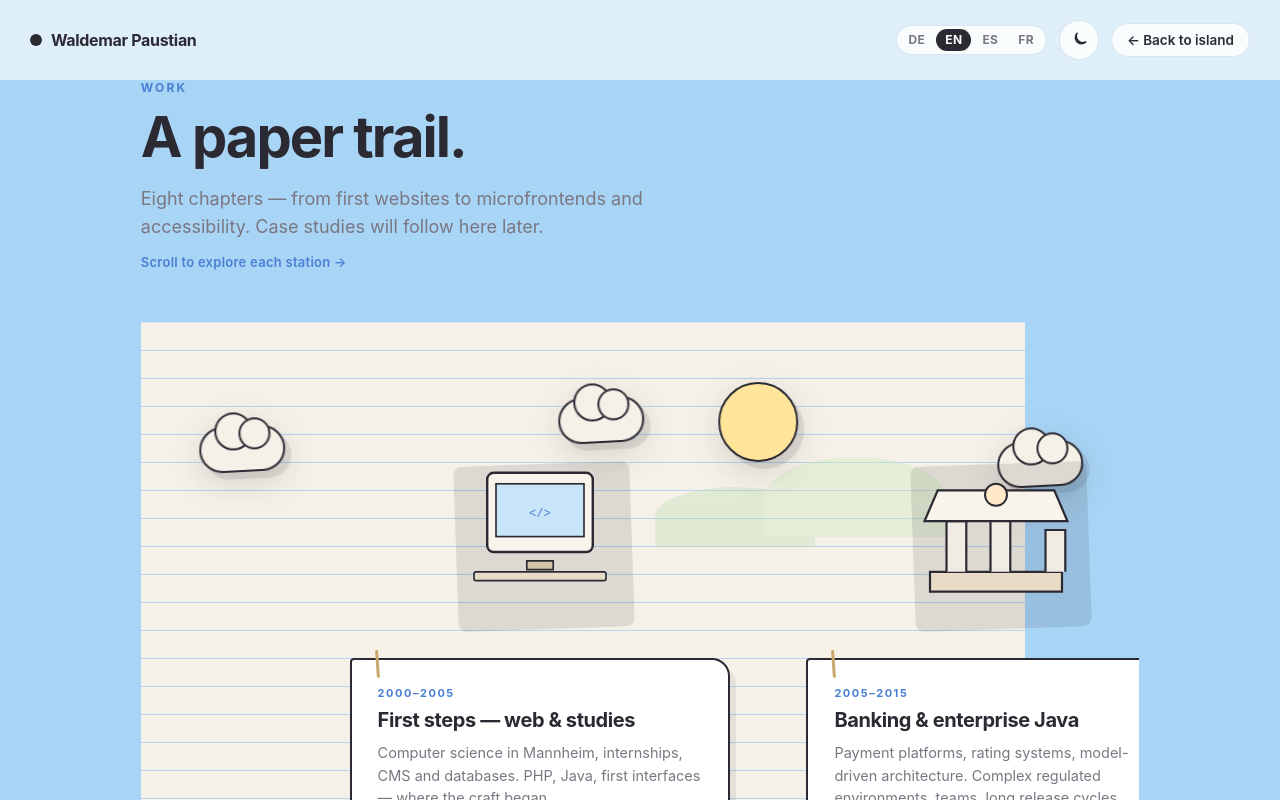
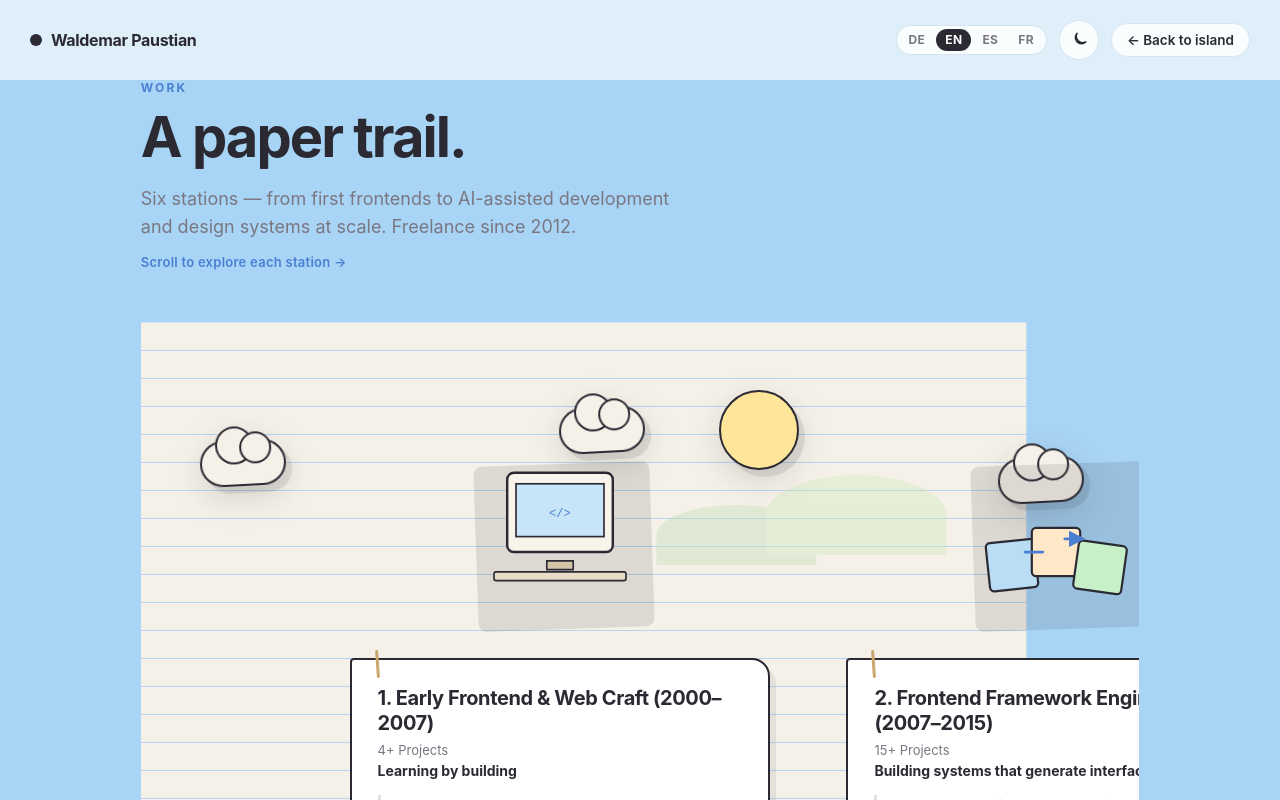
Before and after one commit to waldemarpaustian-engineering/portfolio-diorama-react, a React (Vite) app: page /work in a window 1280 px wide. Shown: the top 800 px of the page. Built offline with nearby package versions, Linux system fonts and the light colour scheme; no server answers.

Commit message:
work page

```diff
--- a/src/data/journey.js
+++ b/src/data/journey.js
@@ -1,11 +1,9 @@
 // Chapter order and visual keys. Copy lives in i18n (`work.chapters`).
 export const JOURNEY_CHAPTERS = [
-  { id: 'start', years: '2000–2005', art: 'studium' },
-  { id: 'banking', years: '2005–2015', art: 'banking' },
-  { id: 'frameworks', years: '2015–2017', art: 'frameworks' },
-  { id: 'chatbot', years: '2017–2019', art: 'chatbot' },
-  { id: 'startup', years: '2019–2021', art: 'startup' },
-  { id: 'mobility', years: '2021', art: 'mobility' },
-  { id: 'design', years: '2021–2023', art: 'design' },
-  { id: 'today', years: '2023–heute', art: 'today' },
+  { id: 'early-web', art: 'studium' },
+  { id: 'framework-engineering', art: 'frameworks' },
+  { id: 'modern-architecture', art: 'banking' },
+  { id: 'product-platform', art: 'startup' },
+  { id: 'ai-augmented', art: 'today' },
+  { id: 'design-systems', art: 'design' },
 ]
--- a/src/i18n/index.js
+++ b/src/i18n/index.js
@@ -21,11 +21,11 @@ const resources = {
       about: {
         eyebrow: 'About me',
         title: 'Hi, I’m Waldemar.',
-        intro: 'I’m a frontend developer with more than 25 years of experience building interfaces that feel clear, fast, and thoughtful.',
+        intro: 'I’m a frontend developer with more than 25 years of experience building interfaces that feel clear, fast, and thoughtful. Freelance since 2012.',
         blocks: [
           {
             title: 'Frontend Development',
-            text: 'With React, Angular and Vue.js I build scalable frontends — from reusable components and libraries to microfrontend architectures designed for long-term maintainability and reliable everyday use.',
+            text: 'I build scalable frontends — from reusable components and libraries to architectures designed for long-term maintainability and reliable everyday use.',
           },
           {
             title: 'Industries & AI',
@@ -45,41 +45,46 @@ const resources = {
       work: {
         eyebrow: 'Work',
         title: 'A paper trail.',
-        lead: 'Eight chapters — from first websites to microfrontends and accessibility. Case studies will follow here later.',
+        lead: 'Six stations — from first frontends to AI-assisted development and design systems at scale. Freelance since 2012.',
         hint: 'Scroll to explore each station →',
         ariaTrack: 'Career chapters',
         chapters: [
           {
-            title: 'First steps — web & studies',
-            text: 'Computer science in Mannheim, internships, CMS and databases. PHP, Java, first interfaces — where the craft began.',
+            title: '1. Early Frontend & Web Craft (2000–2007)',
+            projects: '4+ Projects',
+            tagline: 'Learning by building',
+            text: 'During my computer science studies I gained hands-on experience at web agencies and as a working student at an AI company. That’s where my first frontends and interactive web applications took shape.',
           },
           {
-            title: 'Banking & enterprise Java',
-            text: 'Payment platforms, rating systems, model-driven architecture. Complex regulated environments, teams, long release cycles.',
+            title: '2. Frontend Framework Engineering (2007–2015)',
+            projects: '15+ Projects',
+            tagline: 'Building systems that generate interfaces',
+            text: 'Development of model-driven frontend systems, generators and reusable UI frameworks for complex enterprise applications. Freelance since 2012. Focus on automation, scaling and structured UI architecture.',
+            note: '(This is where the bulk of my enterprise banking projects live.)',
           },
           {
-            title: 'Switching frameworks — JSF to Angular',
-            text: 'Migrating legacy apps to modern frontends — Angular 2, GWT editors, rebuilding sales platforms from the ground up.',
+            title: '3. Modern Frontend Architecture (2015–2019)',
+            projects: '6+ Projects',
+            tagline: 'From legacy to component-driven systems',
+            text: 'Shift to modern frontend architectures and reactive UI concepts. Migration of existing systems and building scalable component landscapes.',
           },
           {
-            title: 'Chatbot & cloud',
-            text: 'Solo frontend for a conversational app with charts and live handoff. Then a greenfield ETL tool in AWS with Angular and D3.',
+            title: '4. Product & Platform Engineering (2019–2022)',
+            projects: '4 Projects',
+            tagline: 'Building products from zero',
+            text: 'Development of new platforms and digital products in startup and enterprise environments. Focus on product architecture, modular systems and integration.',
           },
           {
-            title: 'Startup — from zero to product',
-            text: 'First developer and architect in a startup — no-code form platform, React, GraphQL, design system with Storybook, scaling the team.',
+            title: '5. AI-Augmented Development (2022–Today)',
+            projects: '10+ AI-driven initiatives',
+            tagline: 'Human + AI workflows',
+            text: 'Early adoption of AI-assisted development and automated engineering processes. Using modern tools for code generation, analysis, refactoring and workflow optimization.',
           },
           {
-            title: 'Rail & Vue',
-            text: 'Passenger sales system — Vue.js 3, AWS, performant components in an agile environment.',
-          },
-          {
-            title: 'Design systems & public sector',
-            text: 'Robo-advisory and public administration — Angular across versions, company-wide design system, Flutter apps, mentoring.',
-          },
-          {
-            title: 'A11y, microfrontends & AI from 2023',
-            text: 'Hub app and microfrontend platform, Figma tokens, accessibility as a dedicated role — and AI-assisted development in everyday work since 2023.',
+            title: '6. Design Systems & Platform Scale (2021–Today)',
+            projects: '6+ Large-scale frontend systems',
+            tagline: 'Frontend ecosystems at scale',
+            text: 'Building and scaling company-wide design systems, component libraries and platform architectures. Focus on consistency, accessibility and scalable frontend strategies.',
           },
         ],
       },
@@ -118,11 +123,11 @@ const resources = {
       about: {
         eyebrow: 'Über mich',
         title: 'Hallo, ich bin Waldemar.',
-        intro: 'Ich bin Frontend-Entwickler — seit über 25 Jahren baue ich Weboberflächen, die klar, schnell und angenehm zu nutzen sind.',
+        intro: 'Ich bin Frontend-Entwickler — seit über 25 Jahren baue ich Weboberflächen, die klar, schnell und angenehm zu nutzen sind. Freiberufler seit 2012.',
         blocks: [
           {
             title: 'Frontend Entwicklung',
-            text: 'Mit React, Angular und Vue.js realisiere ich skalierbare Frontends — von wiederverwendbaren Komponenten und Libraries bis zu Microfrontend-Architekturen, die langfristig wartbar und im Alltag zuverlässig funktionieren.',
+            text: 'Ich realisiere skalierbare Frontends — von wiederverwendbaren Komponenten und Libraries bis zu Architekturen, die langfristig wartbar und im Alltag zuverlässig funktionieren.',
           },
           {
             title: 'Branchen & KI',
@@ -142,41 +147,46 @@ const resources = {
       work: {
         eyebrow: 'Arbeit',
         title: 'Eine Papier-Reise.',
-        lead: 'Acht Kapitel — von den ersten Webseiten bis zu Microfrontends und Barrierefreiheit. Case Studies folgen hier später.',
+        lead: 'Sechs Stationen — von den ersten Frontends bis zu KI-gestützter Entwicklung und Design Systems im großen Maßstab. Freiberufler seit 2012.',
         hint: 'Scrollen, um die Stationen zu entdecken →',
         ariaTrack: 'Werdegang-Kapitel',
         chapters: [
           {
-            title: 'Erste Schritte — Web & Studium',
-            text: 'Informatikstudium in Mannheim mit Abschluss als Diplom-Informatiker, dazu Praktika sowie Arbeit mit CMS und Datenbanken. PHP, Java, erste Oberflächen — hier hat das Handwerk begonnen.',
+            title: '1. Early Frontend & Web Craft (2000–2007)',
+            projects: '4+ Projects',
+            tagline: 'Learning by building',
+            text: 'Während meines Informatikstudiums sammelte ich praktische Erfahrung in Web-Agenturen und als Werkstudent in einer KI-Firma. Dort entstanden meine ersten Frontends und interaktiven Web-Anwendungen.',
           },
           {
-            title: 'Banken & Enterprise Java',
-            text: 'Zahlungsverkehr, Rating-Plattformen, modellgetriebene Architektur. Komplexe regulierte Systeme, Teams, lange Release-Zyklen.',
+            title: '2. Frontend Framework Engineering (2007–2015)',
+            projects: '15+ Projects',
+            tagline: 'Building systems that generate interfaces',
+            text: 'Entwicklung modellgetriebener Frontend-Systeme, Generatoren und wiederverwendbarer UI-Frameworks für komplexe Enterprise-Anwendungen. Freiberufler seit 2012. Fokus auf Automatisierung, Skalierung und strukturierten UI-Aufbau.',
+            note: '(Hier steckt der größte Block meiner Enterprise-Banking-Projekte drin.)',
           },
           {
-            title: 'Frameworks wechseln — JSF zu Angular',
-            text: 'Migration alter Anwendungen auf moderne Frontends — Angular 2, GWT-Editoren, Vertriebsplattformen neu gedacht.',
+            title: '3. Modern Frontend Architecture (2015–2019)',
+            projects: '6+ Projects',
+            tagline: 'From legacy to component-driven systems',
+            text: 'Wechsel in moderne Frontend-Architekturen mit reaktiven UI-Konzepten. Migration bestehender Systeme und Aufbau skalierbarer Komponentenlandschaften.',
           },
           {
-            title: 'Chatbot & Cloud',
-            text: 'Alleine Frontend für eine Conversational App mit Charts und Live-Übergabe. Danach ein ETL-Tool in der AWS-Cloud — Greenfield mit Angular und D3.',
+            title: '4. Product & Platform Engineering (2019–2022)',
+            projects: '4 Projects',
+            tagline: 'Building products from zero',
+            text: 'Entwicklung neuer Plattformen und digitaler Produkte im Startup- und Enterprise-Umfeld. Fokus auf Produktarchitektur, modulare Systeme und Integration.',
           },
           {
-            title: 'Startup — von null auf Produkt',
-            text: 'Erstentwickler und Architekt in einem Startup — No-Code-Formularplattform, React, GraphQL, Design System mit Storybook, Team skalieren.',
+            title: '5. AI-Augmented Development (2022–Today)',
+            projects: '10+ AI-driven initiatives',
+            tagline: 'Human + AI workflows',
+            text: 'Früher Einstieg in KI-gestützte Entwicklung und automatisierte Entwicklungsprozesse. Einsatz moderner Werkzeuge zur Codegenerierung, Analyse, Refactoring und Workflow-Optimierung.',
           },
           {
-            title: 'Bahn & Vue',
-            text: 'Vertriebssystem Personenverkehr — Vue.js 3, AWS, performante Komponenten im agilen Umfeld.',
-          },
-          {
-            title: 'Design Systems & öffentlicher Sektor',
-            text: 'Robo-Advisory und öffentliche Verwaltung — Angular über viele Versionen, unternehmensweites Design System, Flutter-Apps, Mentoring.',
-          },
-          {
-            title: 'A11y, Microfrontends & KI ab 2023',
-            text: 'Hub-App und Microfrontend-Plattform, Figma Tokens, Barrierefreiheit als feste Rolle — und KI-gestützte Entwicklung im Alltag seit 2023.',
+            title: '6. Design Systems & Platform Scale (2021–Today)',
+            projects: '6+ Large-scale frontend systems',
+            tagline: 'Frontend ecosystems at scale',
+            text: 'Aufbau und Skalierung unternehmensweiter Design Systeme, Komponentenbibliotheken und Plattformarchitekturen. Fokus auf Konsistenz, Accessibility und skalierbare Frontend-Strategien.',
           },
         ],
       },
@@ -215,11 +225,11 @@ const resources = {
       about: {
         eyebrow: 'Sobre mí',
         title: 'Hola, soy Waldemar.',
-        intro: 'Soy desarrollador frontend con más de 25 años de experiencia creando interfaces claras, rápidas y agradables de usar.',
+        intro: 'Soy desarrollador frontend con más de 25 años de experiencia creando interfaces claras, rápidas y agradables de usar. Freelance desde 2012.',
         blocks: [
           {
             title: 'Desarrollo Frontend',
-            text: 'Con React, Angular y Vue.js desarrollo frontends escalables — desde componentes y librerías reutilizables hasta arquitecturas microfrontend, pensadas para un mantenimiento sostenible y un uso fiable en el día a día.',
+            text: 'Desarrollo frontends escalables — desde componentes y librerías reutilizables hasta arquitecturas pensadas para un mantenimiento sostenible y un uso fiable en el día a día.',
           },
           {
             title: 'Sectores & IA',
@@ -239,18 +249,47 @@ const resources = {
       work: {
         eyebrow: 'Trabajo',
         title: 'Un camino de papel.',
-        lead: 'Ocho capítulos — desde las primeras webs hasta microfrontends y accesibilidad. Los casos de estudio llegarán después.',
+        lead: 'Seis estaciones — desde los primeros frontends hasta desarrollo con IA y design systems a escala. Freelance desde 2012.',
         hint: 'Desplázate para descubrir cada estación →',
         ariaTrack: 'Capítulos de trayectoria',
         chapters: [
-          { title: 'Primeros pasos — web y estudios', text: 'Informática en Mannheim, prácticas, CMS y bases de datos. PHP, Java, primeras interfaces — aquí empezó el oficio.' },
-          { title: 'Banca y Java enterprise', text: 'Plataformas de pagos, rating, arquitectura dirigida por modelos. Entornos regulados, equipos, ciclos largos.' },
-          { title: 'Cambio de frameworks — JSF a Angular', text: 'Migración legacy a frontends modernos — Angular 2, editores GWT, plataformas de ventas rehechas.' },
-          { title: 'Chatbot y nube', text: 'Frontend en solitario para app conversacional con gráficos. Después, ETL en AWS con Angular y D3.' },
-          { title: 'Startup — de cero a producto', text: 'Primer desarrollador y arquitecto — plataforma de formularios, React, GraphQL, design system con Storybook.' },
-          { title: 'Ferrocarril y Vue', text: 'Ventas de transporte de pasajeros — Vue.js 3, AWS, componentes performantes.' },
-          { title: 'Design systems y sector público', text: 'Robo-advisory y administración pública — Angular, design system corporativo, Flutter, mentoring.' },
-          { title: 'A11y, microfrontends e IA desde 2023', text: 'Hub app, microfrontends, tokens Figma, accesibilidad dedicada — IA en el desarrollo desde 2023.' },
+          {
+            title: '1. Early Frontend & Web Craft (2000–2007)',
+            projects: '4+ Projects',
+            tagline: 'Learning by building',
+            text: 'Durante mis estudios de informática adquirí experiencia práctica en agencias web y como estudiante en una empresa de IA. Allí surgieron mis primeros frontends y aplicaciones web interactivas.',
+          },
+          {
+            title: '2. Frontend Framework Engineering (2007–2015)',
+            projects: '15+ Projects',
+            tagline: 'Building systems that generate interfaces',
+            text: 'Desarrollo de sistemas frontend dirigidos por modelos, generadores y frameworks UI reutilizables para aplicaciones enterprise complejas. Freelance desde 2012. Enfoque en automatización, escalado y arquitectura UI estructurada.',
+            note: '(Aquí está la mayor parte de mis proyectos enterprise en el sector bancario.)',
+          },
+          {
+            title: '3. Modern Frontend Architecture (2015–2019)',
+            projects: '6+ Projects',
+            tagline: 'From legacy to component-driven systems',
+            text: 'Transición a arquitecturas frontend modernas y conceptos UI reactivos. Migración de sistemas existentes y construcción de paisajes de componentes escalables.',
+          },
+          {
+            title: '4. Product & Platform Engineering (2019–2022)',
+            projects: '4 Projects',
+            tagline: 'Building products from zero',
+            text: 'Desarrollo de nuevas plataformas y productos digitales en entornos startup y enterprise. Enfoque en arquitectura de producto, sistemas modulares e integración.',
+          },
+          {
+            title: '5. AI-Augmented Development (2022–Today)',
+            projects: '10+ AI-driven initiatives',
+            tagline: 'Human + AI workflows',
+            text: 'Adopción temprana del desarrollo asistido por IA y procesos de ingeniería automatizados. Uso de herramientas modernas para generación de código, análisis, refactoring y optimización de flujos.',
+          },
+          {
+            title: '6. Design Systems & Platform Scale (2021–Today)',
+            projects: '6+ Large-scale frontend systems',
+            tagline: 'Frontend ecosystems at scale',
+            text: 'Construcción y escalado de design systems corporativos, bibliotecas de componentes y arquitecturas de plataforma. Enfoque en consistencia, accesibilidad y estrategias frontend escalables.',
+          },
         ],
       },
       blog: {
@@ -288,11 +327,11 @@ const resources = {
       about: {
         eyebrow: 'À propos',
         title: 'Bonjour, je suis Waldemar.',
-        intro: 'Je suis développeur frontend avec plus de 25 ans d’expérience à créer des interfaces claires, rapides et agréables à utiliser.',
+        intro: 'Je suis développeur frontend avec plus de 25 ans d’expérience à créer des interfaces claires, rapides et agréables à utiliser. Freelance depuis 2012.',
         blocks: [
           {
             title: 'Développement frontend',
-            text: 'Avec React, Angular et Vue.js, je conçois des frontends évolutifs — des composants et bibliothèques réutilisables aux architectures microfrontend, pensés pour une maintenance durable et une utilisation fiable au quotidien.',
+            text: 'Je conçois des frontends évolutifs — des composants et bibliothèques réutilisables aux architectures pensées pour une maintenance durable et une utilisation fiable au quotidien.',
           },
           {
             title: 'Secteurs & IA',
@@ -312,18 +351,47 @@ const resources = {
       work: {
         eyebrow: 'Travail',
         title: 'Un voyage en papier.',
-        lead: 'Huit chapitres — des premiers sites aux microfrontends et à l’accessibilité. Les études de cas suivront ici.',
+        lead: 'Six stations — des premiers frontends au développement assisté par IA et aux design systems à grande échelle. Freelance depuis 2012.',
         hint: 'Fais défiler pour découvrir chaque station →',
         ariaTrack: 'Chapitres du parcours',
         chapters: [
-          { title: 'Premiers pas — web et études', text: 'Informatique à Mannheim, stages, CMS et bases de données. PHP, Java, premières interfaces — le métier commence ici.' },
-          { title: 'Banque et Java enterprise', text: 'Paiements, notation, architecture pilotée par modèles. Environnements régulés, équipes, cycles longs.' },
-          { title: 'Changement de frameworks — JSF vers Angular', text: 'Migration legacy vers frontends modernes — Angular 2, éditeurs GWT, plateformes commerciales repensées.' },
-          { title: 'Chatbot et cloud', text: 'Frontend solo pour app conversationnelle avec graphiques. Puis ETL sur AWS avec Angular et D3.' },
-          { title: 'Startup — de zéro au produit', text: 'Premier développeur et architecte — plateforme de formulaires, React, GraphQL, design system avec Storybook.' },
-          { title: 'Rail et Vue', text: 'Vente transport voyageurs — Vue.js 3, AWS, composants performants.' },
-          { title: 'Design systems et secteur public', text: 'Robo-advisory et administration publique — Angular, design system d’entreprise, Flutter, mentoring.' },
-          { title: 'A11y, microfrontends et IA depuis 2023', text: 'Hub app, microfrontends, tokens Figma, accessibilité dédiée — IA au quotidien depuis 2023.' },
+          {
+            title: '1. Early Frontend & Web Craft (2000–2007)',
+            projects: '4+ Projects',
+            tagline: 'Learning by building',
+            text: 'Pendant mes études d’informatique, j’ai acquis de l’expérience pratique en agences web et en tant qu’étudiant salarié dans une entreprise d’IA. C’est là que mes premiers frontends et applications web interactives ont vu le jour.',
+          },
+          {
+            title: '2. Frontend Framework Engineering (2007–2015)',
+            projects: '15+ Projects',
+            tagline: 'Building systems that generate interfaces',
+            text: 'Développement de systèmes frontend pilotés par modèles, de générateurs et de frameworks UI réutilisables pour des applications enterprise complexes. Freelance depuis 2012. Accent sur l’automatisation, la montée en charge et l’architecture UI structurée.',
+            note: '(C’est ici que se trouve la plus grande partie de mes projets enterprise dans le secteur bancaire.)',
+          },
+          {
+            title: '3. Modern Frontend Architecture (2015–2019)',
+            projects: '6+ Projects',
+            tagline: 'From legacy to component-driven systems',
+            text: 'Passage à des architectures frontend modernes et des concepts UI réactifs. Migration de systèmes existants et construction de paysages de composants évolutifs.',
+          },
+          {
+            title: '4. Product & Platform Engineering (2019–2022)',
+            projects: '4 Projects',
+            tagline: 'Building products from zero',
+            text: 'Développement de nouvelles plateformes et produits numériques en startup et en enterprise. Accent sur l’architecture produit, les systèmes modulaires et l’intégration.',
+          },
+          {
+            title: '5. AI-Augmented Development (2022–Today)',
+            projects: '10+ AI-driven initiatives',
+            tagline: 'Human + AI workflows',
+            text: 'Adoption précoce du développement assisté par IA et de processus d’ingénierie automatisés. Utilisation d’outils modernes pour la génération de code, l’analyse, le refactoring et l’optimisation des workflows.',
+          },
+          {
+            title: '6. Design Systems & Platform Scale (2021–Today)',
+            projects: '6+ Large-scale frontend systems',
+            tagline: 'Frontend ecosystems at scale',
+            text: 'Construction et montée en charge de design systems d’entreprise, de bibliothèques de composants et d’architectures de plateforme. Accent sur la cohérence, l’accessibilité et les stratégies frontend évolutives.',
+          },
         ],
       },
       blog: {
--- a/src/index.css
+++ b/src/index.css
@@ -752,7 +752,7 @@ html[data-theme="dark"] .journey-walker__frame {
 }
 
 .journey-chapter {
-  flex: 0 0 min(380px, 78vw);
+  flex: 0 0 min(420px, 84vw);
   display: grid;
   gap: 28px;
   align-content: start;
@@ -784,25 +784,40 @@ html[data-theme="dark"] .journey-walker__frame {
   border-radius: 2px;
   transform: rotate(-4deg);
 }
-.journey-chapter__years {
-  font-size: 11px;
-  font-weight: 700;
-  letter-spacing: 0.14em;
-  text-transform: uppercase;
-  color: var(--accent);
-}
 .journey-chapter__title {
-  margin-top: 8px;
   font-size: 20px;
   font-weight: 700;
   letter-spacing: -0.02em;
-  line-height: 1.2;
+  line-height: 1.25;
+}
+.journey-chapter__projects {
+  margin-top: 6px;
+  font-size: 13px;
+  color: var(--muted);
+}
+.journey-chapter__tagline {
+  margin-top: 4px;
+  font-size: 14px;
+  font-weight: 700;
+  line-height: 1.35;
 }
 .journey-chapter__text {
-  margin-top: 10px;
+  margin-top: 14px;
+  padding-left: 16px;
+  border-left: 3px solid rgba(43, 42, 51, 0.14);
   font-size: 14.5px;
   line-height: 1.55;
   color: var(--muted);
+}
+html[data-theme="dark"] .journey-chapter__text {
+  border-left-color: rgba(255, 255, 255, 0.12);
+}
+.journey-chapter__note {
+  margin-top: 12px;
+  font-size: 13px;
+  line-height: 1.45;
+  color: var(--muted);
+  font-style: italic;
 }
 
 .journey-art {
--- a/src/pages/Works.jsx
+++ b/src/pages/Works.jsx
@@ -88,9 +88,17 @@ export default function Works() {
                   <JourneyArt variant={chapter.art} />
                 </div>
                 <div className="journey-chapter__inner">
-                  <div className="journey-chapter__years">{chapter.years}</div>
                   <h2 className="journey-chapter__title">{text.title}</h2>
+                  {text.projects ? (
+                    <p className="journey-chapter__projects">{text.projects}</p>
+                  ) : null}
+                  {text.tagline ? (
+                    <p className="journey-chapter__tagline">{text.tagline}</p>
+                  ) : null}
                   <p className="journey-chapter__text">{text.text}</p>
+                  {text.note ? (
+                    <p className="journey-chapter__note">{text.note}</p>
+                  ) : null}
                 </div>
               </article>
             )
```
